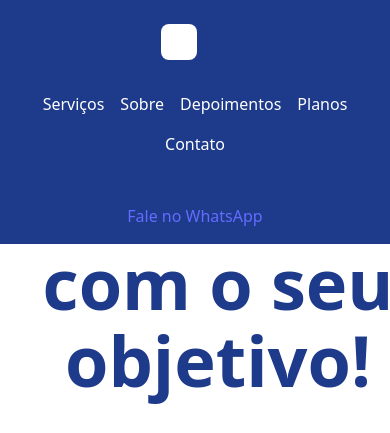
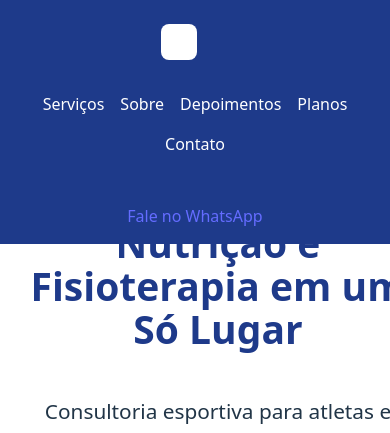
Before and after one commit to Luuscaaa/RL-INTER, a React (Vite) app: page / in a window 390 px wide. Shown: the top 433 px of the page. Built offline with nearby package versions, Linux system fonts and the light colour scheme.

Commit message:
refactor(hero): adjust heading font size for better responsiveness

```diff
--- a/src/App.jsx
+++ b/src/App.jsx
@@ -11,10 +11,10 @@ import WhatsAppButton from './components/WhatsAppButton/WhatsAppButton';
 
 function App() {
   return (
-    <div className="site-container">
+    <div className="site-container" style={{ paddingTop: '72px' }}>
       <Header title="RL Inter" />
       <Hero
-        title="Seu treino alinhado com o seu objetivo!"
+        title="Assessoria Esportiva Integrada: Treino, Nutrição e Fisioterapia em um Só Lugar"
         subtitle="Consultoria esportiva para atletas e empresas. Descubra nossos planos e serviços!"
       />
       <Services
--- a/src/components/Hero/Hero.module.css
+++ b/src/components/Hero/Hero.module.css
@@ -20,7 +20,7 @@
 }
 
 .heroText h1 {
-  font-size: clamp(1rem, 18vw, 5rem);
+  font-size: clamp(0.5rem, 10vw, 3rem);
   margin-bottom: 1.5rem;
   color: #1E3A8A;
 }
```
